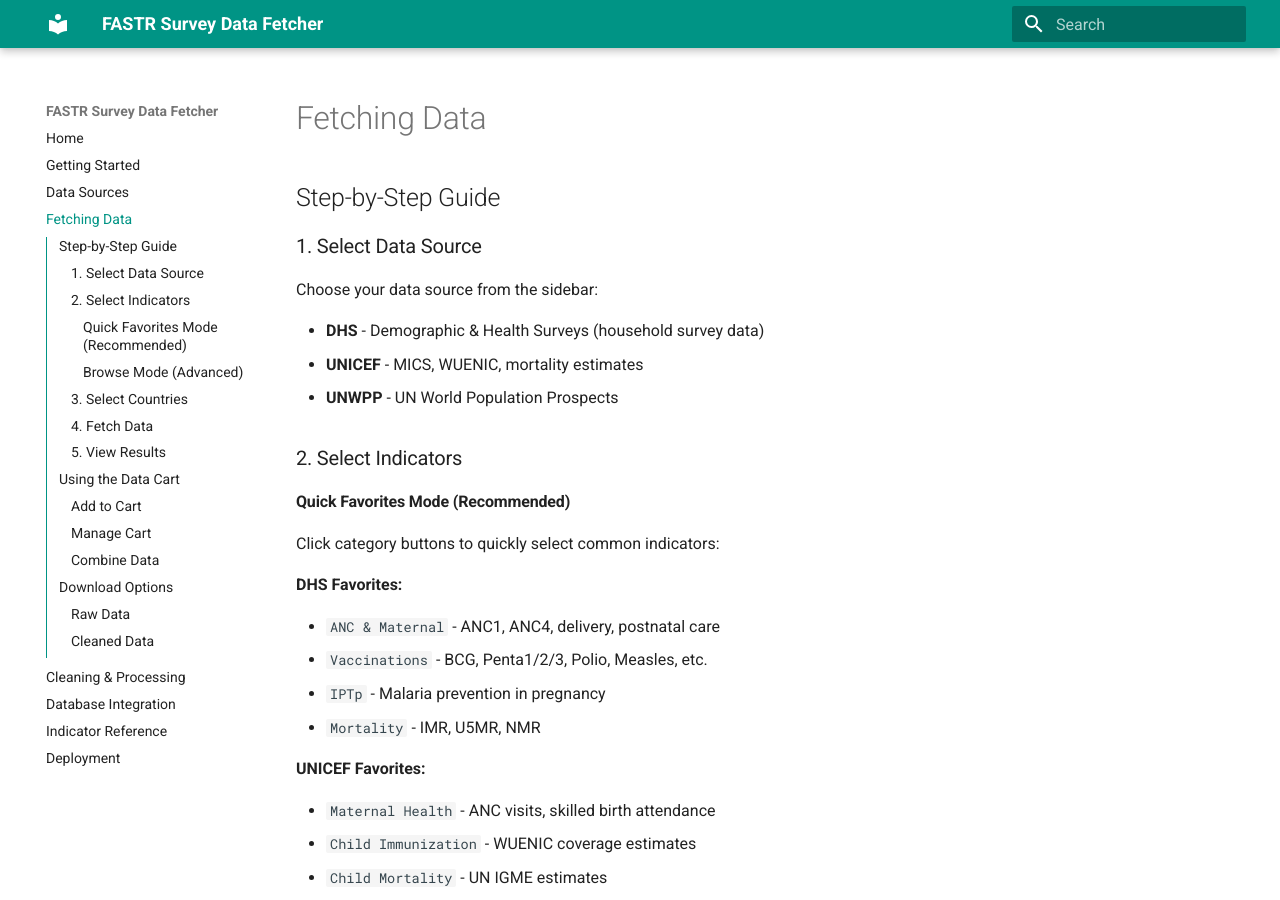
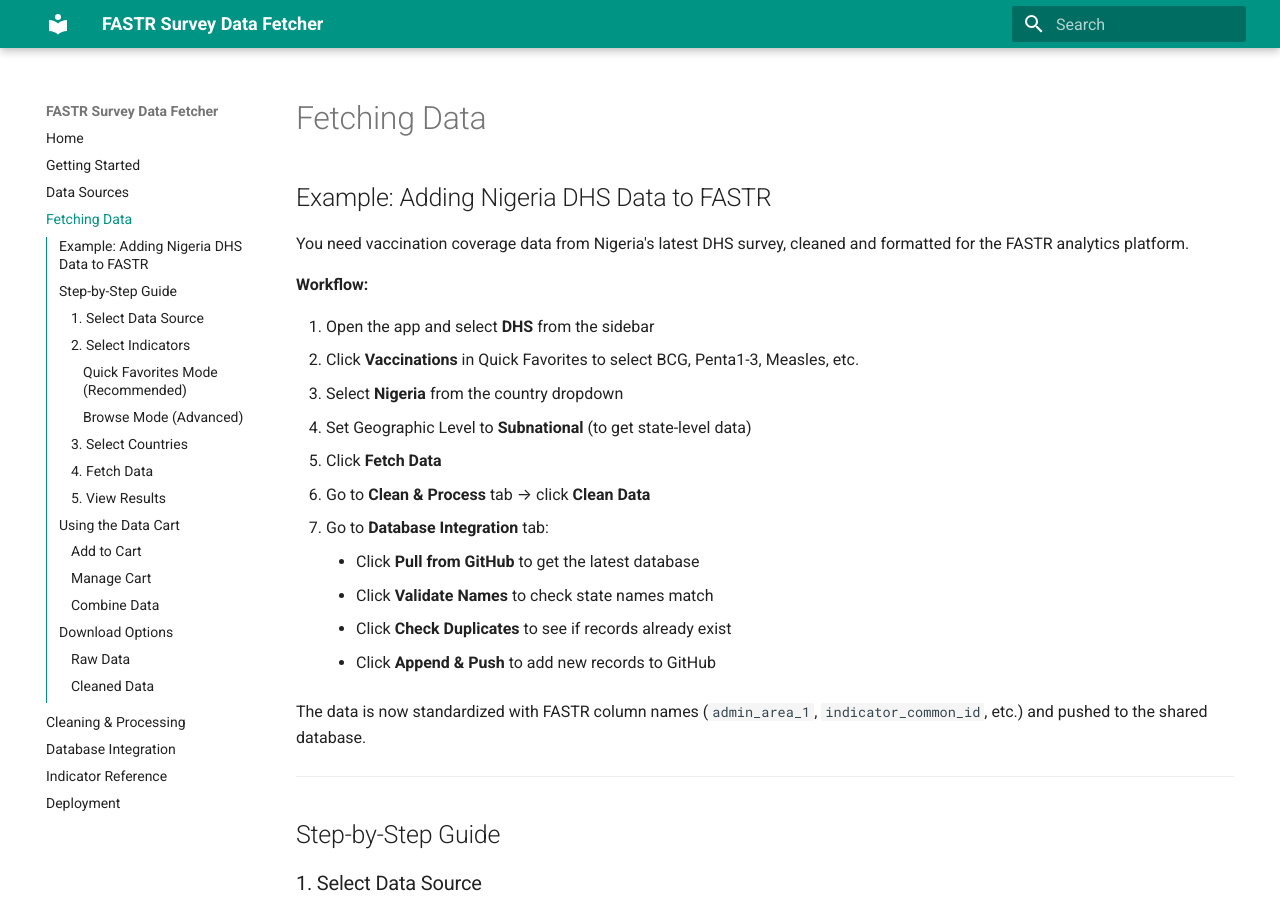
Before and after one commit to FASTR-Analytics/survey-data-fetcher, an MkDocs documentation site: the page built from docs/fetching-data.md, in a window 1280 px wide and 900 px high. Built offline with MkDocs 1.6.1 and Material for MkDocs 9.7.7, drawn with Linux system fonts in a browser that asks for light colours.

Commit message:
Move workflow to fetching-data with concrete example

```diff
--- a/docs/fetching-data.md
+++ b/docs/fetching-data.md
@@ -1,4 +1,26 @@
 # Fetching Data
+
+## Example: Adding Nigeria DHS Data to FASTR
+
+You need vaccination coverage data from Nigeria's latest DHS survey, cleaned and formatted for the FASTR analytics platform.
+
+**Workflow:**
+
+1. Open the app and select **DHS** from the sidebar
+2. Click **Vaccinations** in Quick Favorites to select BCG, Penta1-3, Measles, etc.
+3. Select **Nigeria** from the country dropdown
+4. Set Geographic Level to **Subnational** (to get state-level data)
+5. Click **Fetch Data**
+6. Go to **Clean & Process** tab → click **Clean Data**
+7. Go to **Database Integration** tab:
+    - Click **Pull from GitHub** to get the latest database
+    - Click **Validate Names** to check state names match
+    - Click **Check Duplicates** to see if records already exist
+    - Click **Append & Push** to add new records to GitHub
+
+The data is now standardized with FASTR column names (`admin_area_1`, `indicator_common_id`, etc.) and pushed to the shared database.
+
+---
 
 ## Step-by-Step Guide
 
```
Also changed, not shown: docs/getting-started.md (+2 -7 lines).
